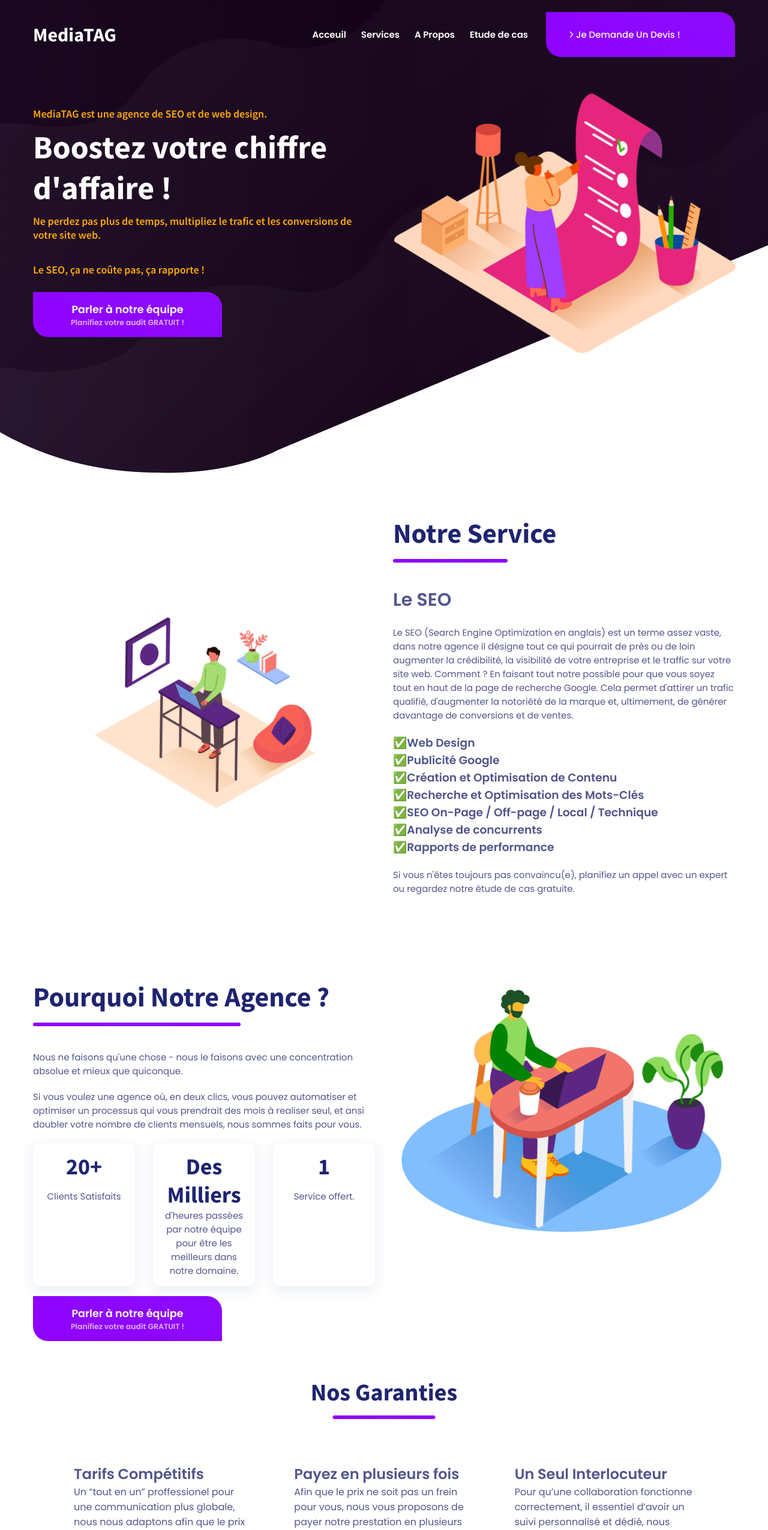
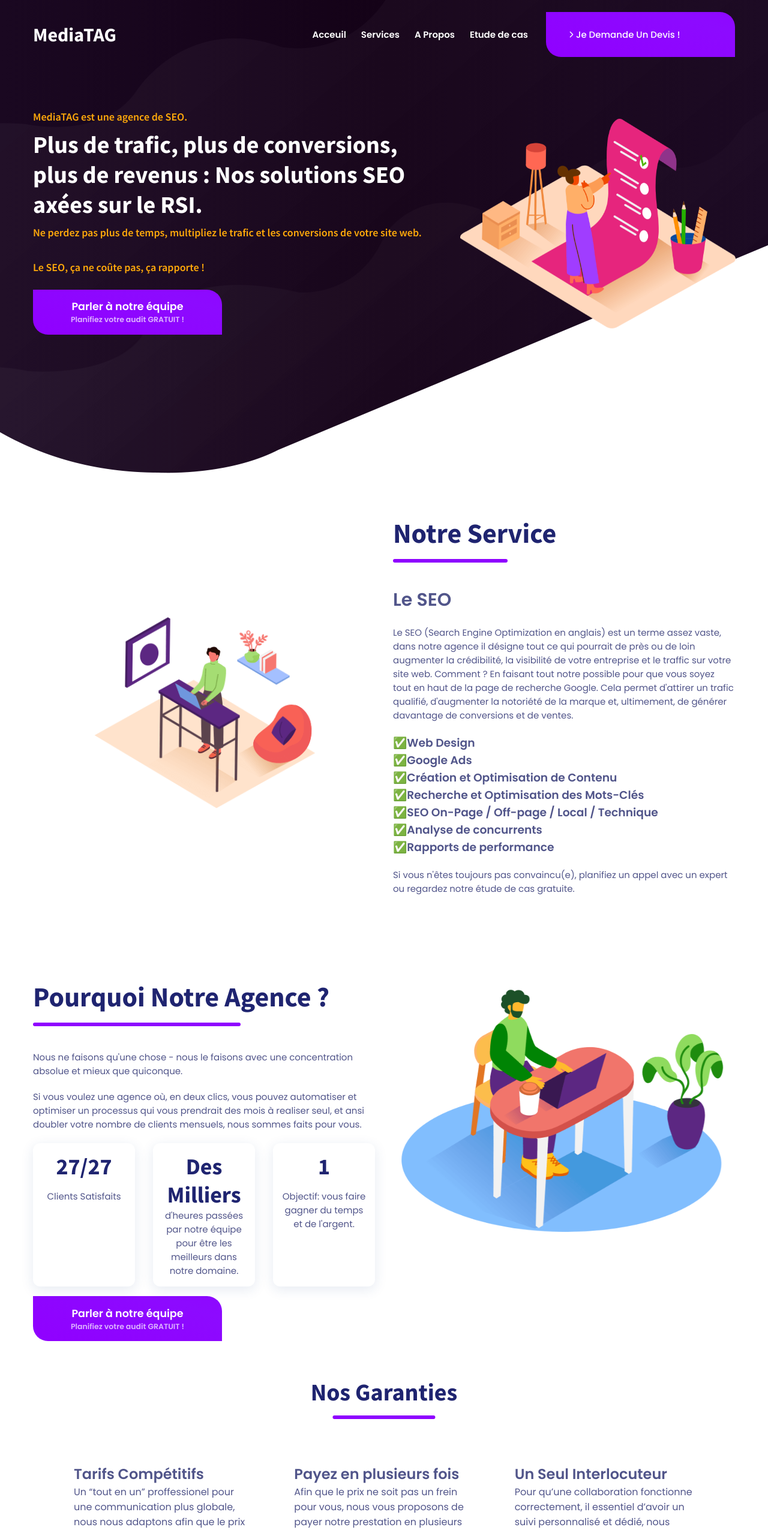
Before and after one commit to SC0UB/media-tag, a plain HTML site: page index.html in a window 1280 px wide. Shown: the top 2551 px of the page at 60% size. Drawn offline with nearby package versions, Linux system fonts and the light colour scheme.

Commit message:
Update index.html

```diff
--- a/index.html
+++ b/index.html
@@ -13,6 +13,7 @@ j=d.createElement(s),dl=l!='dataLayer'?'&l='+l:'';j.async=true;j.src=
   <meta http-equiv="X-UA-Compatible" content="IE=edge" >
   <meta name="viewport" content="width=device-width, initial-scale=1.0, fr">
   <title>MediaTAG: Agence SEO</title>
+   <meta name="description" content="Agence SEO, spécialiste du référencement naturel, gestion de campagnes Ads et Web Analytics. Audit et devis gratuit en 24H.">
 
   <!--
     - favicon
@@ -123,9 +124,9 @@ height="0" width="0" style="display:none;visibility:hidden"></iframe></noscript>
           <div class="hero-content">
 
 
-            <p class="hero-subtitle1" id="herotitle">MediaTAG est une agence de SEO et de web design.</p>
+            <p class="hero-subtitle1" id="herotitle">MediaTAG est une agence de SEO.</p>
 
-            <h2 class="h2 hero-title" id="ourmission">Boostez votre chiffre d'affaire ! </h2>
+            <h2 class="h2 hero-title" style="font-size: 40px;width: 17em;" id="ourmission">Plus de trafic, plus de conversions, plus de revenus : Nos solutions SEO axées sur le RSI.</h2>
 
             <p class="hero-subtitle" id="herotext">
               Ne perdez pas plus de temps, multipliez le trafic et les conversions de votre site web.
@@ -181,7 +182,7 @@ height="0" width="0" style="display:none;visibility:hidden"></iframe></noscript>
             <p class="about-text" id="about1">
               Le SEO (Search Engine Optimization en anglais) est un terme assez vaste, dans notre agence il désigne tout ce qui pourrait de près ou de loin augmenter la crédibilité, la visibilité de votre entreprise et le traffic sur votre site web. Comment ? En faisant tout notre possible pour que vous soyez tout en haut de la page de recherche Google.  Cela permet d'attirer un trafic qualifié, d'augmenter la notoriété de la marque et, ultimement, de générer davantage de conversions et de ventes.   </p>
               <h3 id="emailmarketing">✅Web Design</h3>
-             <h3 id="emailmarketing">✅Publicité Google</h3>
+              <h3 id="emailmarketing">✅Google Ads</h3>
               <h3 id="salespages"> ✅Création et Optimisation de Contenu</h3>
               <h3 id="salesfunnels"> ✅Recherche et Optimisation des Mots-Clés </h3>
               <h3 id="adcopy"> ✅SEO On-Page / Off-page / Local / Technique</h3>
@@ -216,6 +217,15 @@ height="0" width="0" style="display:none;visibility:hidden"></iframe></noscript>
         - #ABOUT
       -->
 
+
+
+
+
+
+
+
+
+
       <section class="section about" aria-label="about" id="aboutus">
         <div class="container">
 
@@ -236,7 +246,7 @@ height="0" width="0" style="display:none;visibility:hidden"></iframe></noscript>
             <ul class="stats-list">
 
               <li class="stats-card">
-                <p class="h3 stats-title">20+</p>
+                <p class="h3 stats-title">27/27</p>
 
                 <p class="stats-text" style="margin-top: 15px;" id="satclients">Clients Satisfaits</p>
               </li>
@@ -250,7 +260,7 @@ height="0" width="0" style="display:none;visibility:hidden"></iframe></noscript>
               <li class="stats-card">
                 <p class="h3 stats-title">1</p>
 
-                <p class="stats-text" style="margin-top: 15px;" id="serviceoffer">Service offert.</p>
+                <p class="stats-text" style="margin-top: 15px;" id="serviceoffer">Objectif: vous faire gagner du temps et de l'argent.</p>
               </li>
 
 
@@ -367,9 +377,9 @@ height="0" width="0" style="display:none;visibility:hidden"></iframe></noscript>
       -->
 
       <section class="casestudy" id="casestudy">
-        <div class="container" style="width: 100%; max-width: 1200px; margin: 0 auto;">
-            <h2 class="h2 section-title underline" style="font-size: 40px" id="ourcasestudy">Regarder Notre Etude De Cas GRATUITE:</h2>
-            <p style="font-size: 25px; text-align: center;display: flex; flex-direction: row; justify-content: space-between; align-items: flex-start; color: rgb(243, 58, 120);" id="howwework">
+        <div class="container" style="width: 100%; max-width: 1200px; ">
+            <h2 class="h2 section-title underline" style="font-size: 40px; margin-top: 20px;" id="ourcasestudy">Regarder Notre Etude De Cas GRATUITE:</h2>
+            <p style="font-size: 35px; text-align: center;display: flex; flex-direction: row; justify-content: space-between; align-items: flex-start; color: rgb(243, 58, 120);" id="howwework">
                 "Comment mon agence aide les entreprises à se développer en augmentant leur visibilité et leur crédibilité."
             </p>
 
```
